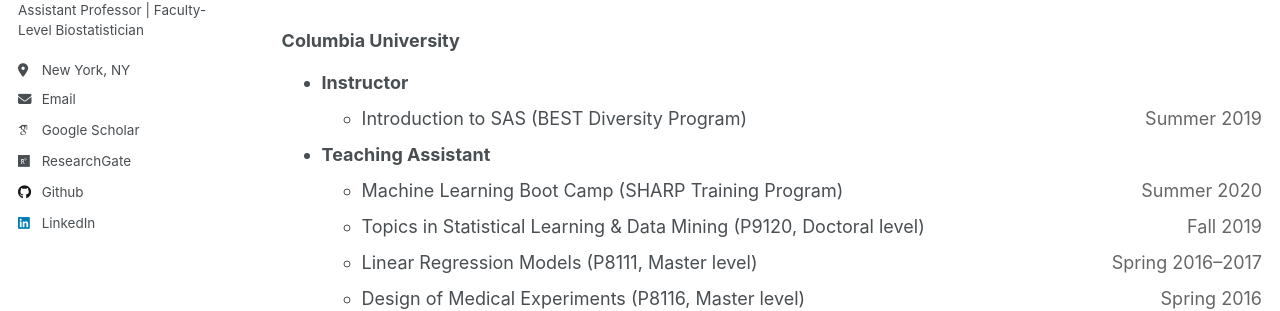
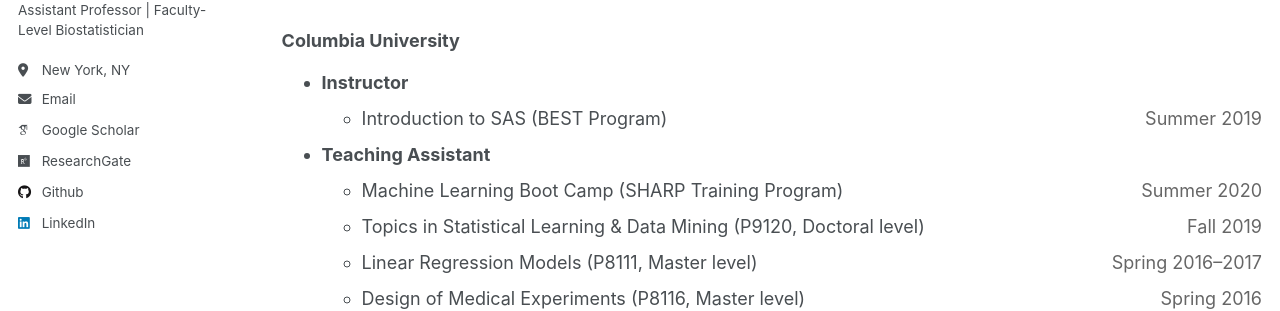
Before and after one commit to oheunj/oheunj.github.io, a Jekyll site: the page built from _pages/teaching.md, in a window 1280 px wide and 1397 px high. Shown: the part 323-634 px from the top of the window. Built offline with Jekyll 4.4.1, drawn with Linux system fonts in a browser that asks for light colours; some web fonts are replaced.

Commit message:
Update teaching.md

```diff
--- a/_pages/teaching.md
+++ b/_pages/teaching.md
@@ -43,7 +43,7 @@
   <ul>
     <li>
       <div style="display:flex; justify-content:space-between; flex-wrap:wrap; gap:12px;">
-        <span>Introduction to SAS (BEST Diversity Program)</span>
+        <span>Introduction to SAS (BEST Program)</span>
         <span style="color:#666;">Summer 2019</span>
       </div>
     </li>
```
